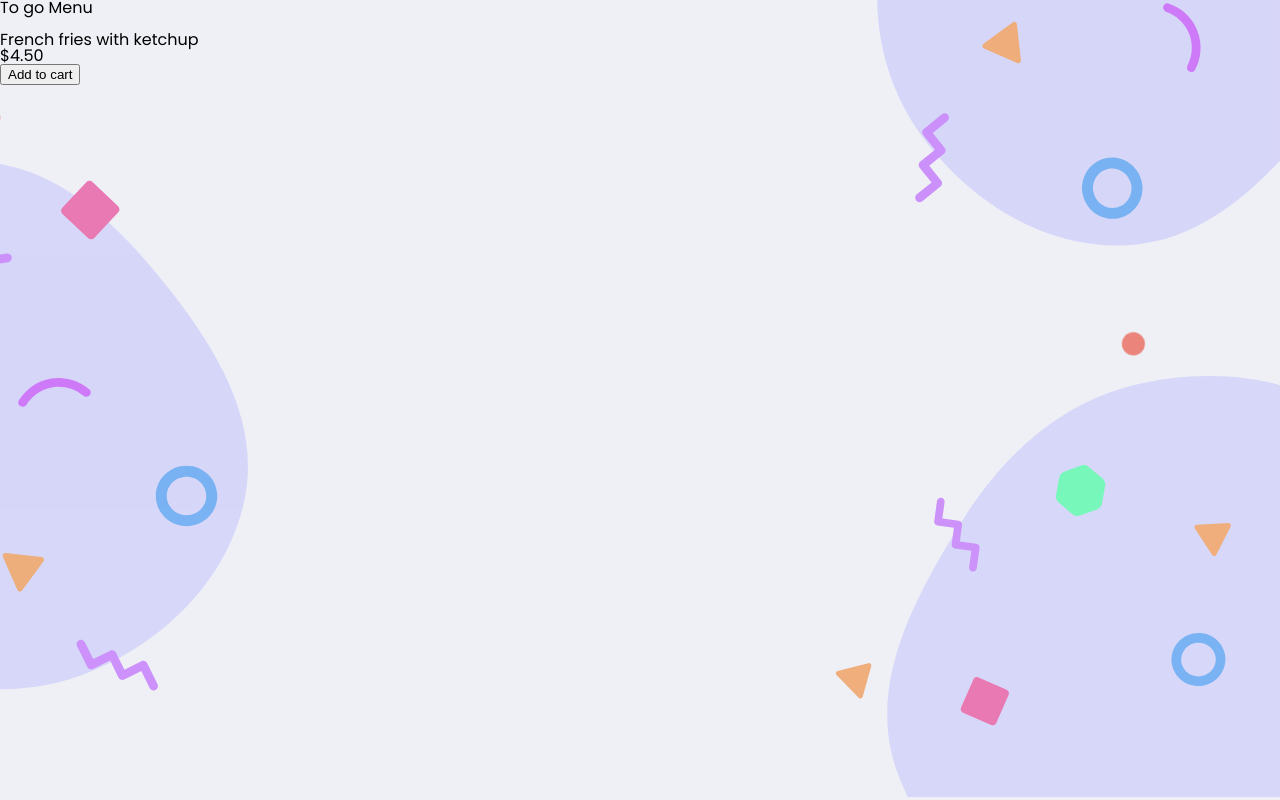
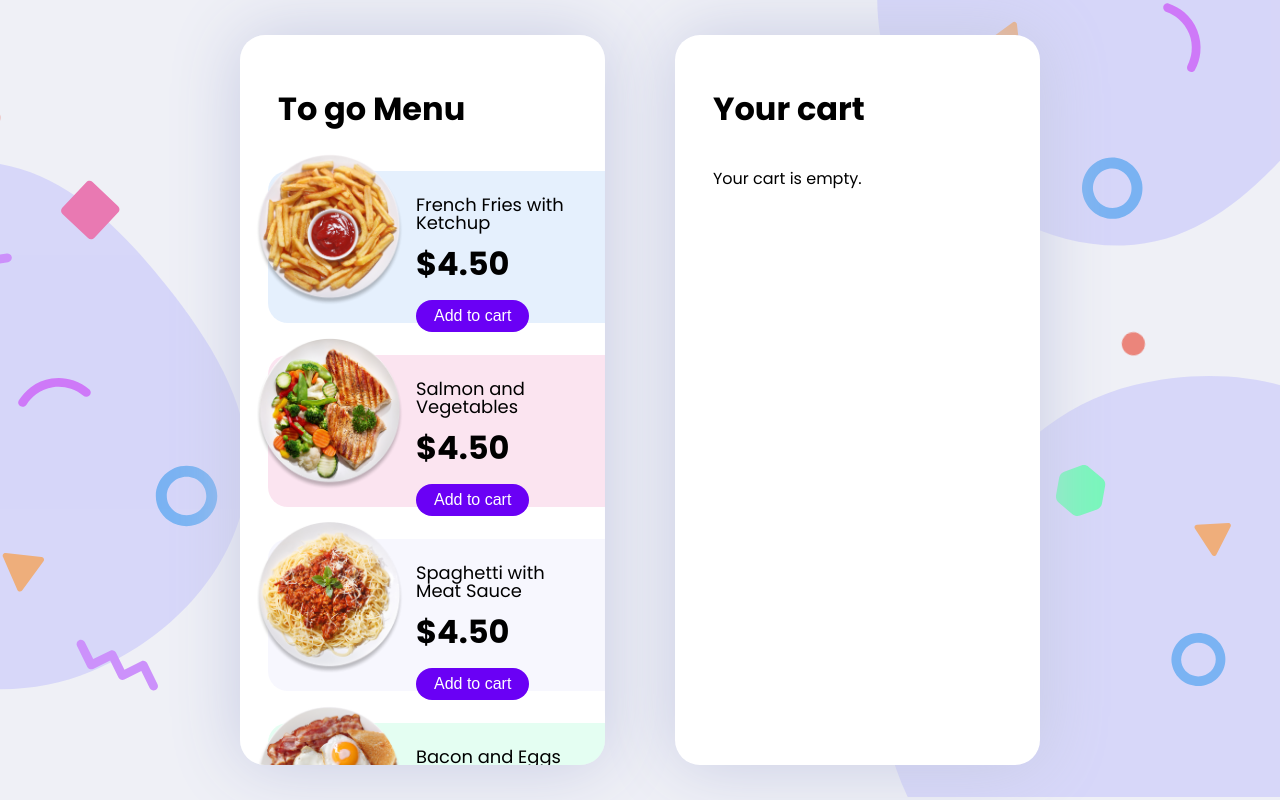
Before and after one commit to Candyfair/ecommerce-component, a plain HTML site: page index.html in a window 1280 px wide. Drawn offline with Linux system fonts and the light colour scheme.

Commit message:
Finish styles for menu and empty cart

```diff
--- a/index.html
+++ b/index.html
@@ -14,6 +14,7 @@
 <body>
 
   <div class="wrapper">
+    <!-- Background images -->
     <div class="bg-left">
       <svg width="248" height="588" viewBox="0 0 248 588" fill="none" xmlns="http://www.w3.org/2000/svg">
         <g opacity="0.5">
@@ -56,22 +57,76 @@
       </svg>
     </div>
 
+    <!-- Content -->
+    <div class="menu">
       <div class="container">
-      <div class="menu">
         <h1 class="title">To go Menu</h1>
 
-        <div class="dish">
-          <img src="" alt="">
-          <p class="description">French fries with ketchup</p>
+        <ul>
+
+          <li>
+            <div class="plate__container">
+              <img src="./images/plate__french-fries.png" alt="French fries" class="plate__img">
+              <div class="plate__text-container">
+                <p class="description">French Fries with Ketchup</p>
                 <p class="price">$4.50</p>
                 <button class="add">
                   Add to cart
                 </button>
               </div>
+            </div>
+          </li>
+
+          <li>
+            <div class="plate__container">
+              <img src="./images/plate__salmon-vegetables.png" alt="Salmon and vegetables" class="plate__img">
+              <div class="plate__text-container">
+                <p class="description">Salmon and Vegetables</p>
+                <p class="price">$4.50</p>
+                <button class="add">
+                  Add to cart
+                </button>
+              </div>
+            </div>
+          </li>
+
+          <li>
+            <div class="plate__container">
+              <img src="./images/plate__spaghetti-meat-sauce.png" alt="Spaghetti with meat sauce" class="plate__img">
+              <div class="plate__text-container">
+                <p class="description">Spaghetti with Meat Sauce</p>
+                <p class="price">$4.50</p>
+                <button class="add">
+                  Add to cart
+                </button>
+              </div>
+            </div>
+          </li>
+
+          <li>
+            <div class="plate__container">
+              <img src="./images/plate__bacon-eggs.png" alt="Bacon and eggs" class="plate__img">
+              <div class="plate__text-container">
+                <p class="description">Bacon and Eggs</p>
+                <p class="price">$4.50</p>
+                <button class="add">
+                  Add to cart
+                </button>
+              </div>
+            </div>
+          </li>
+
+      </ul>
+
 
       </div>
 
-      <div class="cart">
+      <div class="container">
+        <h1 class="title">Your cart</h1>
+
+        <div class="cart__wrapper">
+          <p class="cart__empty-cart-text">Your cart is empty.</p>
+        </div>
 
       </div>
     </div>
--- a/style.css
+++ b/style.css
@@ -3,14 +3,20 @@
 body {
   background: #EFF0F6;
   font-family: 'Poppins';
+  font-size: 1rem;
+  height: 100vh;
+  width: 100vw;
 }
 
 .wrapper {
-  height: 100vh;
+  align-items: center;
+  display: flex;
+  height: 100%;
+  justify-content: center;
   position: relative;
-  width: 100vw;
 }
 
+/* --- Background images */
 .bg-left {
   left: 0;
   top: 50%;
@@ -32,3 +38,119 @@ body {
   position: absolute;
   z-index: 1;
 }
+
+/* --- Content */
+.menu {
+  align-items: center;
+  display: flex;
+  justify-content: space-between;
+  height: 812px;
+  max-height: 85%;
+  width: 800px;
+  z-index: 2;
+}
+
+.container {
+  background-color: #FFFFFF;
+  border-radius: 25px;
+  box-shadow: 0px 0px 70px #C7CBE3;
+  height: 100%;
+  overflow: auto;
+  overflow-y: scroll;
+  overflow-x: hidden;
+  padding: 0;
+  padding-top: 50px;
+  width: 365px;
+  /* Hide scrollbar */
+  -ms-overflow-style: none; /* for Internet Explorer, Edge */
+  scrollbar-width: none; /* for Firefox */
+}
+
+.container::-webkit-scrollbar {
+  /* Hide scrollbar */
+  display: none; /* for Chrome, Safari, and Opera */
+}
+
+.title {
+  font-size: 2rem;
+  font-weight: 800;
+  line-height: 1.5;
+  margin-bottom: 38px;
+  margin-left: 38px;
+}
+
+li {
+  border-top-left-radius: 20px;
+  border-bottom-left-radius: 20px;
+  margin-left: 28px;
+  margin-bottom: 32px;
+}
+
+li:nth-child(1) {
+  background: hsla(212deg, 83%, 72%, 0.2);
+}
+
+li:nth-child(2) {
+  background: hsla(329deg, 72%, 69%, 0.2);
+}
+
+li:nth-child(3) {
+  background: hsla(240deg, 74%, 91%, 0.2);
+}
+
+li:nth-child(4) {
+  background: hsla(152deg, 89%, 72%, 0.2);
+}
+
+.plate__container {
+  height: 152px;
+  width: 370px;
+  position: relative;
+  display: flex;
+}
+
+.plate__img {
+  left: -13px;
+  top: -17px;
+  height: 100%;
+  position: relative;
+  width: 148px;
+}
+
+.plate__text-container {
+  margin-top: 25px;
+  width: 158px;
+  position: relative;
+}
+
+.description {
+  font-size: 1.12rem;
+  margin-bottom: 16px;
+}
+
+.price {
+  font-size: 2rem;
+  font-weight: 700;
+  margin-bottom: 16px;
+}
+
+.add {
+  background-color: hsl(266deg, 100%, 48%);
+  border: none;
+  border-radius: 20px;
+  color: hsl(0, 0%, 100%);
+  cursor: pointer;
+  font-size: 1rem;
+  line-height: 1.5rem;
+  padding: 4px 18px;
+  position: relative;
+  top: 4px;
+}
+
+.cart__wrapper {
+  margin-left: 24px;
+}
+
+.cart__empty-cart-text {
+  margin-left: 14px;
+}
```
Also changed, not shown: 1 other file. Lines whose indentation alone changed are shown as unchanged.
